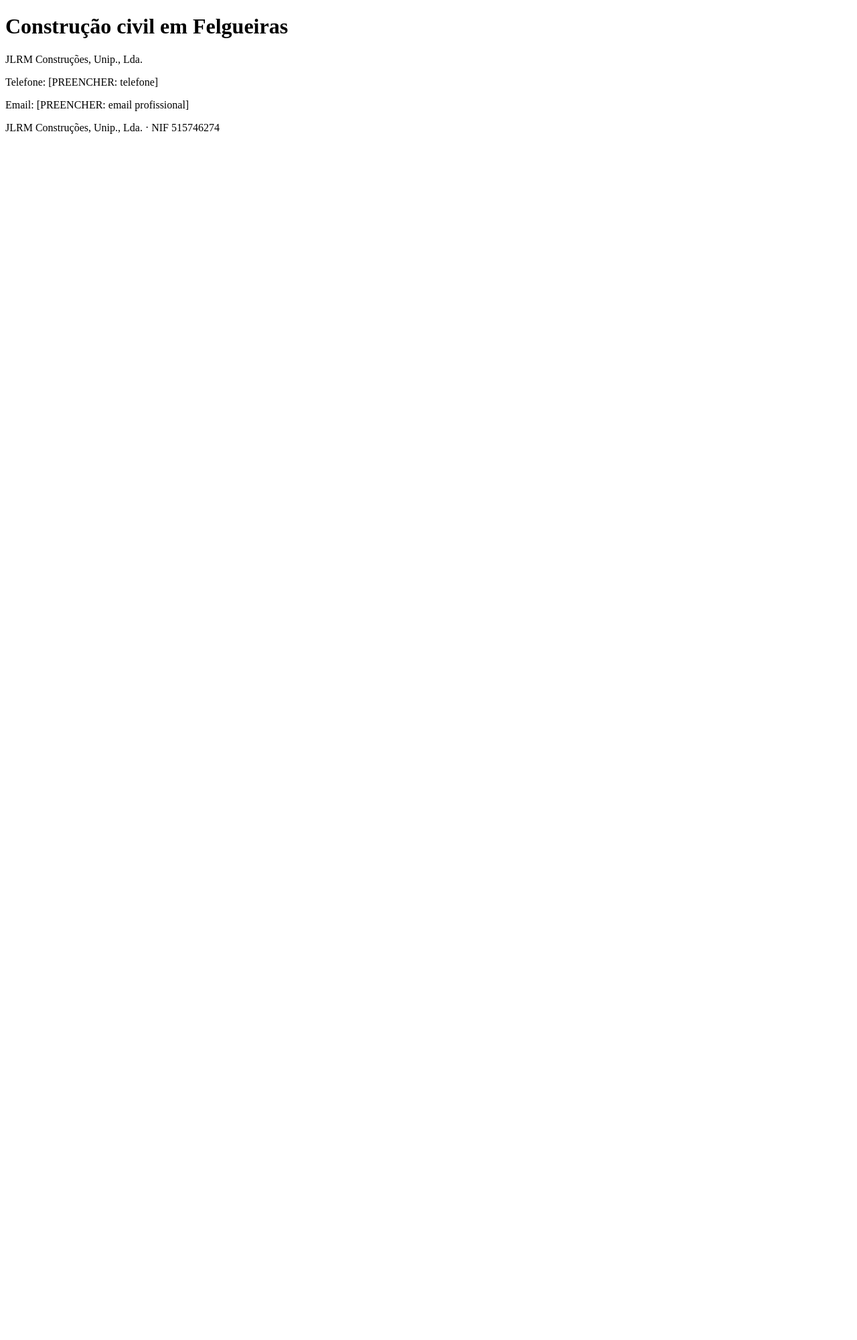
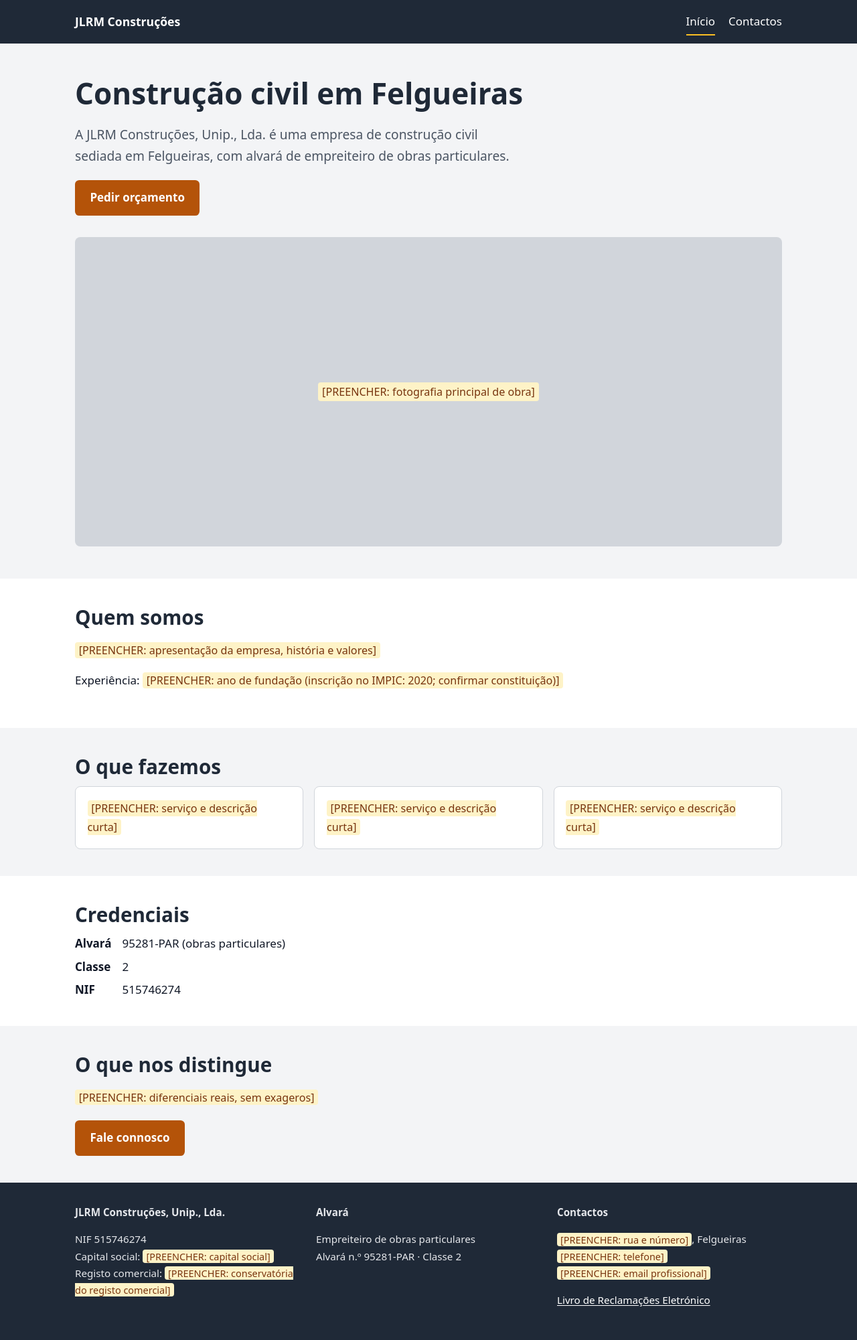
Before and after one commit to jcmorais93/jlrm-construcoes-website, an Astro site: page / in a window 1280 px wide. Shown: the whole page at 67% size. Before the commit the page ends 800 px from the top, so only its background shows below. Built offline with nearby package versions, Linux system fonts and the light colour scheme; Astro itself is replaced by a stand-in of ours.

Commit message:
Fase 1: layout, SEO técnico, JSON-LD, _headers, início, contactos e 404

```diff
--- a/public/robots.txt
+++ /dev/null
@@ -1,3 +0,0 @@
-# Produção: ajustar no lançamento (Fase 4). Até lá, tudo bloqueado.
-User-agent: *
-Disallow: /
--- /dev/null
+++ b/src/components/Footer.astro
@@ -0,0 +1,32 @@
+---
+import { site, livroReclamacoesUrl } from '../config/site';
+const { legal, contact } = site;
+const a = contact.address;
+---
+<footer class="site">
+  <div class="wrap cols">
+    <div>
+      <strong>{site.name}</strong>
+      <p>
+        NIF {legal.nif}<br />
+        Capital social: <span class:list={[legal.capitalSocial.includes('[PREENCHER') && 'todo']}>{legal.capitalSocial}</span><br />
+        Registo comercial: <span class:list={[legal.conservatoria.includes('[PREENCHER') && 'todo']}>{legal.conservatoria}</span>
+      </p>
+    </div>
+    <div>
+      <strong>Alvará</strong>
+      <p>Empreiteiro de obras particulares<br />Alvará n.º {legal.alvara} · Classe {legal.alvaraClasse}</p>
+    </div>
+    <div>
+      <strong>Contactos</strong>
+      <p>
+        <span class="todo">{a.street}</span>, {a.locality}<br />
+        <span class="todo">{contact.phone}</span><br />
+        <span class="todo">{contact.email}</span>
+      </p>
+      <p>
+        <a href={livroReclamacoesUrl} rel="noopener" target="_blank">Livro de Reclamações Eletrónico</a>
+      </p>
+    </div>
+  </div>
+</footer>
--- /dev/null
+++ b/src/components/Header.astro
@@ -0,0 +1,16 @@
+---
+import { site, nav } from '../config/site';
+const path = Astro.url.pathname.replace(/(\/index)?(\.html)?\/?$/, '') || '/';
+---
+<header class="site">
+  <div class="wrap">
+    <a class="brand" href="/">{site.shortName}</a>
+    <nav aria-label="Principal">
+      <ul>
+        {nav.map((i) => (
+          <li><a href={i.href} aria-current={path === i.href ? 'page' : undefined}>{i.label}</a></li>
+        ))}
+      </ul>
+    </nav>
+  </div>
+</header>
--- /dev/null
+++ b/src/components/MobileBar.astro
@@ -0,0 +1,8 @@
+---
+import { site } from '../config/site';
+const tel = site.contact.phoneHref;
+---
+<div class="mobile-bar">
+  {tel && <a class="btn secondary" href={tel}>Ligar</a>}
+  <a class="btn" href="/contactos">Pedir orçamento</a>
+</div>
--- a/src/config/site.ts
+++ b/src/config/site.ts
@@ -45,3 +45,11 @@ export const site = {
 
 /** true enquanto algum contacto ainda é placeholder */
 export const hasPlaceholders = JSON.stringify(site).includes('[PREENCHER');
+
+/** Navegação. Adicionar páginas aqui só quando existirem (Fase 2). */
+export const nav = [
+  { label: 'Início', href: '/' },
+  { label: 'Contactos', href: '/contactos' },
+];
+
+export const livroReclamacoesUrl = 'https://www.livroreclamacoes.pt/';
--- a/src/layouts/Base.astro
+++ b/src/layouts/Base.astro
@@ -1,10 +1,18 @@
 ---
+import '../styles/global.css';
+import Header from '../components/Header.astro';
+import Footer from '../components/Footer.astro';
+import MobileBar from '../components/MobileBar.astro';
 import { site } from '../config/site';
-interface Props { title: string; description: string; }
-const { title, description } = Astro.props;
+
+interface Props { title: string; description: string; jsonLd?: object[]; }
+const { title, description, jsonLd = [] } = Astro.props;
+
 // Só produção é indexável. Previews/staging: noindex.
 const indexable = import.meta.env.PUBLIC_ENV === 'production';
-const canonical = new URL(Astro.url.pathname, Astro.site).href;
+const path = Astro.url.pathname.replace(/(\/index)?(\.html)?\/?$/, '') || '/';
+const canonical = new URL(path, Astro.site).href;
+const ogImage = new URL('/og-default.png', Astro.site).href;
 ---
 <!doctype html>
 <html lang="pt-PT">
@@ -16,11 +24,26 @@ const canonical = new URL(Astro.url.pathname, Astro.site).href;
     <link rel="canonical" href={canonical} />
     {!indexable && <meta name="robots" content="noindex, nofollow" />}
     <link rel="icon" href="/favicon.svg" type="image/svg+xml" />
+    <meta property="og:type" content="website" />
+    <meta property="og:locale" content="pt_PT" />
+    <meta property="og:site_name" content={site.name} />
+    <meta property="og:title" content={title} />
+    <meta property="og:description" content={description} />
+    <meta property="og:url" content={canonical} />
+    <meta property="og:image" content={ogImage} />
+    <meta property="og:image:width" content="1200" />
+    <meta property="og:image:height" content="630" />
+    <meta name="twitter:card" content="summary_large_image" />
+    <meta name="twitter:title" content={title} />
+    <meta name="twitter:description" content={description} />
+    <meta name="twitter:image" content={ogImage} />
+    {jsonLd.map((d) => <script type="application/ld+json" set:html={JSON.stringify(d)} />)}
   </head>
   <body>
-    <slot />
-    <footer>
-      <p>{site.name} · NIF {site.legal.nif}</p>
-    </footer>
+    <a class="skip" href="#conteudo">Saltar para o conteúdo</a>
+    <Header />
+    <main id="conteudo"><slot /></main>
+    <Footer />
+    <MobileBar />
   </body>
 </html>
--- /dev/null
+++ b/src/lib/jsonld.ts
@@ -0,0 +1,47 @@
+import { site } from '../config/site';
+
+const isPlaceholder = (v: unknown) => typeof v === 'string' && v.includes('[PREENCHER');
+const real = (v: string) => (v && !isPlaceholder(v) ? v : undefined);
+
+/** Remove chaves undefined/vazias para nunca publicar placeholders nos dados estruturados. */
+const clean = <T extends Record<string, unknown>>(o: T) =>
+  Object.fromEntries(Object.entries(o).filter(([, v]) => v !== undefined && v !== '' && !(Array.isArray(v) && v.length === 0)));
+
+export function organizationLd(siteUrl: string) {
+  const a = site.contact.address;
+  const address = clean({
+    '@type': 'PostalAddress',
+    streetAddress: real(a.street),
+    postalCode: real(a.postalCode),
+    addressLocality: a.locality,
+    addressRegion: a.region,
+    addressCountry: a.country,
+  });
+  return clean({
+    '@context': 'https://schema.org',
+    '@type': 'GeneralContractor',
+    '@id': `${siteUrl}/#organization`,
+    name: site.name,
+    url: siteUrl,
+    telephone: real(site.contact.phone),
+    email: real(site.contact.email),
+    vatID: `PT${site.legal.nif}`,
+    foundingDate: real(site.legal.foundingYear),
+    address,
+    areaServed: site.areaServed,
+    sameAs: site.social,
+  });
+}
+
+export function breadcrumbLd(siteUrl: string, items: { name: string; path: string }[]) {
+  return {
+    '@context': 'https://schema.org',
+    '@type': 'BreadcrumbList',
+    itemListElement: [{ name: 'Início', path: '/' }, ...items].map((it, i) => ({
+      '@type': 'ListItem',
+      position: i + 1,
+      name: it.name,
+      item: siteUrl + (it.path === '/' ? '/' : it.path),
+    })),
+  };
+}
--- a/src/pages/index.astro
+++ b/src/pages/index.astro
@@ -1,12 +1,72 @@
 ---
 import Base from '../layouts/Base.astro';
 import { site } from '../config/site';
+import { organizationLd } from '../lib/jsonld';
+const siteUrl = Astro.site!.origin;
+const ph = (s: string) => s.includes('[PREENCHER');
 ---
-<Base title="Construção civil em Felgueiras | JLRM Construções" description="Construção civil e remodelações em Felgueiras. [PREENCHER: descrição final]">
-  <main>
-    <h1>Construção civil em Felgueiras</h1>
-    <p>{site.name}</p>
-    <p>Telefone: {site.contact.phone}</p>
-    <p>Email: {site.contact.email}</p>
-  </main>
+<Base
+  title="Construção civil em Felgueiras | JLRM Construções"
+  description="JLRM Construções: empreiteiro de obras particulares em Felgueiras. Alvará 95281-PAR. Peça o seu orçamento."
+  jsonLd={[organizationLd(siteUrl)]}
+>
+  <div class="hero">
+    <div class="wrap">
+      <h1>Construção civil em Felgueiras</h1>
+      <p class="lead">
+        A {site.name} é uma empresa de construção civil sediada em Felgueiras,
+        com alvará de empreiteiro de obras particulares.
+      </p>
+      <div class="actions">
+        <a class="btn" href="/contactos">Pedir orçamento</a>
+        {site.contact.phoneHref && <a class="btn secondary" href={site.contact.phoneHref}>Ligar</a>}
+      </div>
+      <div class="hero-img" role="img" aria-label="Espaço reservado para fotografia de obra">
+        <span class="todo">[PREENCHER: fotografia principal de obra]</span>
+      </div>
+    </div>
+  </div>
+
+  <section>
+    <div class="wrap">
+      <h2>Quem somos</h2>
+      <p>
+        <span class="todo">[PREENCHER: apresentação da empresa, história e valores]</span>
+      </p>
+      <p>
+        Experiência:
+        <span class:list={[ph(site.legal.foundingYear) && 'todo']}>{site.legal.foundingYear}</span>
+      </p>
+    </div>
+  </section>
+
+  <section class="alt">
+    <div class="wrap">
+      <h2>O que fazemos</h2>
+      <div class="grid">
+        {[1, 2, 3].map(() => (
+          <div class="card"><span class="todo">[PREENCHER: serviço e descrição curta]</span></div>
+        ))}
+      </div>
+    </div>
+  </section>
+
+  <section>
+    <div class="wrap">
+      <h2>Credenciais</h2>
+      <dl class="facts">
+        <dt>Alvará</dt><dd>{site.legal.alvara} (obras particulares)</dd>
+        <dt>Classe</dt><dd>{site.legal.alvaraClasse}</dd>
+        <dt>NIF</dt><dd>{site.legal.nif}</dd>
+      </dl>
+    </div>
+  </section>
+
+  <section class="alt">
+    <div class="wrap">
+      <h2>O que nos distingue</h2>
+      <p><span class="todo">[PREENCHER: diferenciais reais, sem exageros]</span></p>
+      <div class="actions"><a class="btn" href="/contactos">Fale connosco</a></div>
+    </div>
+  </section>
 </Base>
--- /dev/null
+++ b/src/styles/global.css
@@ -0,0 +1,61 @@
+:root {
+  --bg: #ffffff;
+  --bg-alt: #f3f4f6;
+  --text: #111827;
+  --muted: #4b5563;
+  --brand: #1f2937;
+  --accent: #b45309;      /* texto branco sobre isto: 5,0:1 */
+  --accent-hover: #92400e;
+  --border: #d1d5db;
+  --focus: #1d4ed8;
+  --max: 68rem;
+  --font: system-ui, -apple-system, "Segoe UI", Roboto, "Helvetica Neue", Arial, sans-serif;
+}
+*, *::before, *::after { box-sizing: border-box; }
+html { -webkit-text-size-adjust: 100%; }
+body { margin: 0; font: 1.0625rem/1.65 var(--font); color: var(--text); background: var(--bg); padding-bottom: 4.5rem; }
+img { max-width: 100%; height: auto; }
+a { color: var(--accent); text-underline-offset: .15em; }
+a:hover { color: var(--accent-hover); }
+:focus-visible { outline: 3px solid var(--focus); outline-offset: 2px; }
+.wrap { max-width: var(--max); margin-inline: auto; padding-inline: 1rem; }
+.skip { position: absolute; left: -999px; top: 0; background: #fff; padding: .75rem 1rem; z-index: 100; }
+.skip:focus { left: 0; }
+h1, h2, h3 { line-height: 1.2; color: var(--brand); }
+h1 { font-size: clamp(1.75rem, 5vw, 2.75rem); margin: 0 0 1rem; }
+h2 { font-size: clamp(1.35rem, 3.5vw, 1.85rem); margin: 0 0 .75rem; }
+section { padding-block: 2.5rem; }
+section.alt { background: var(--bg-alt); }
+.lead { font-size: 1.2rem; color: var(--muted); max-width: 42rem; }
+
+header.site { background: var(--brand); color: #fff; }
+header.site .wrap { display: flex; flex-wrap: wrap; align-items: center; justify-content: space-between; gap: .5rem 1rem; padding-block: .75rem; }
+header.site a { color: #fff; text-decoration: none; }
+.brand { font-weight: 700; font-size: 1.1rem; }
+nav ul { display: flex; gap: 1.25rem; list-style: none; margin: 0; padding: 0; flex-wrap: wrap; }
+nav a { padding: .35rem 0; display: inline-block; }
+nav a[aria-current="page"] { border-bottom: 2px solid #fbbf24; }
+
+.btn { display: inline-block; background: var(--accent); color: #fff; padding: .8rem 1.4rem; border-radius: .4rem; font-weight: 700; text-decoration: none; min-height: 2.75rem; }
+.btn:hover { background: var(--accent-hover); color: #fff; }
+.btn.secondary { background: transparent; color: var(--brand); border: 2px solid var(--brand); }
+.btn.secondary:hover { background: var(--brand); color: #fff; }
+.actions { display: flex; gap: .75rem; flex-wrap: wrap; margin-top: 1.25rem; }
+
+.todo { background: #fef3c7; color: #78350f; padding: .05em .35em; border-radius: .25rem; font-size: .95em; }
+.hero { background: var(--bg-alt); padding-block: 3rem; }
+.hero-img { margin-top: 2rem; aspect-ratio: 16/7; background: #d1d5db; border-radius: .5rem; display: grid; place-items: center; color: var(--muted); }
+.grid { display: grid; gap: 1rem; grid-template-columns: repeat(auto-fit, minmax(15rem, 1fr)); }
+.card { border: 1px solid var(--border); border-radius: .5rem; padding: 1.1rem; background: #fff; }
+dl.facts { display: grid; grid-template-columns: max-content 1fr; gap: .4rem 1rem; margin: 0; }
+dl.facts dt { font-weight: 700; }
+dl.facts dd { margin: 0; }
+
+footer.site { background: var(--brand); color: #e5e7eb; padding-block: 2rem; font-size: .95rem; }
+footer.site a { color: #fff; }
+footer.site .cols { display: grid; gap: 1.5rem; grid-template-columns: repeat(auto-fit, minmax(15rem, 1fr)); }
+
+.mobile-bar { position: fixed; inset: auto 0 0 0; display: flex; gap: .5rem; padding: .6rem; background: #fff; border-top: 1px solid var(--border); z-index: 50; }
+.mobile-bar .btn { flex: 1; text-align: center; padding-block: .7rem; }
+@media (min-width: 48rem) { .mobile-bar { display: none; } body { padding-bottom: 0; } }
+@media (prefers-reduced-motion: no-preference) { html { scroll-behavior: smooth; } }
```
Also changed, not shown: TODO-CONTEUDO.md (+3 -0 lines), src/pages/404.astro (added, +15 -0 lines), src/pages/contactos.astro (added, +38 -0 lines), src/pages/robots.txt.ts (added, +9 -0 lines), public/og-default.png (added), 1 other file.
